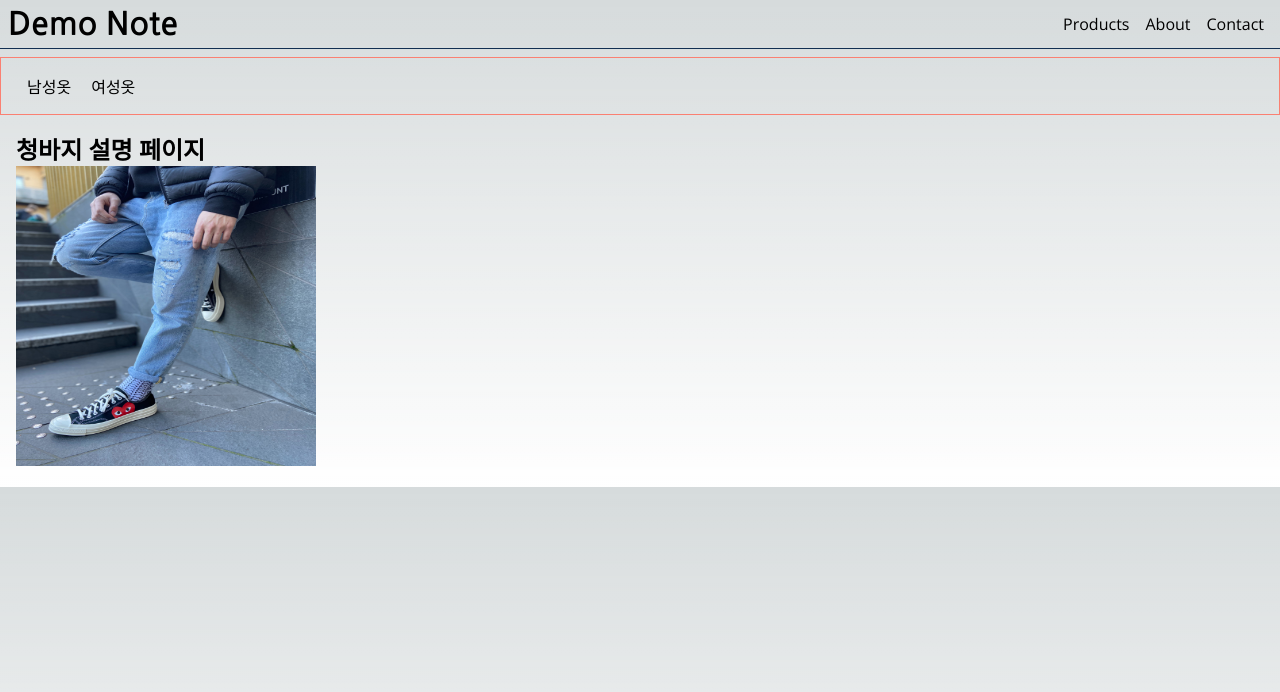
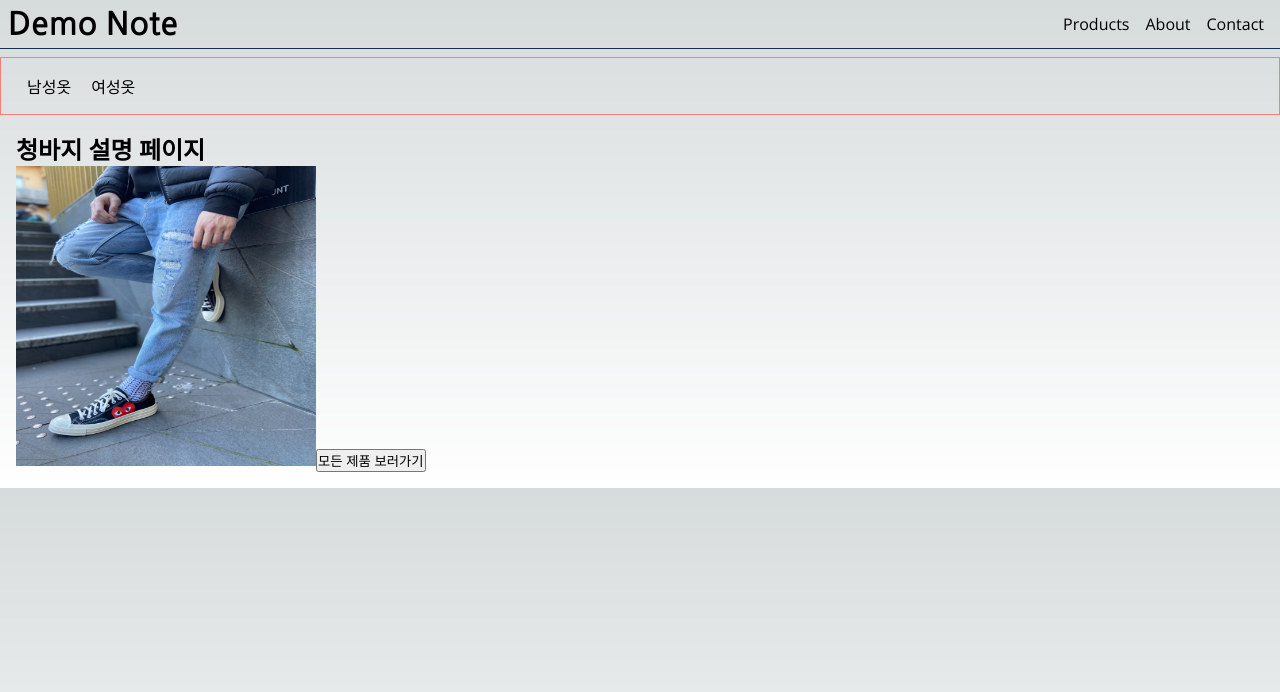
Before and after one commit to sjyoung428/next13-app, a Next.js app: page /products/1 in a window 1280 px wide. Shown: the top 692 px of the page. Built offline with nearby package versions, Linux system fonts and the light colour scheme.

Commit message:
useRouter

```diff
--- a/src/app/products/[slug]/page.tsx
+++ b/src/app/products/[slug]/page.tsx
@@ -2,6 +2,7 @@
 import { Metadata } from "next";
 import { notFound } from "next/navigation";
 import Image from "next/image";
+import GoProductsButton from "@/components/GoProductsButton";
 
 interface Props {
   params: {
@@ -36,6 +37,7 @@
         width={300}
         height={300}
       />
+      <GoProductsButton />
     </>
   );
 }
--- /dev/null
+++ b/src/components/GoProductsButton.tsx
@@ -0,0 +1,20 @@
+"use client";
+
+import { useRouter } from "next/navigation";
+import React from "react";
+
+const GoProductsButton = () => {
+  const router = useRouter();
+
+  return (
+    <button
+      onClick={() => {
+        router.push("/products");
+      }}
+    >
+      모든 제품 보러가기
+    </button>
+  );
+};
+
+export default GoProductsButton;
```
